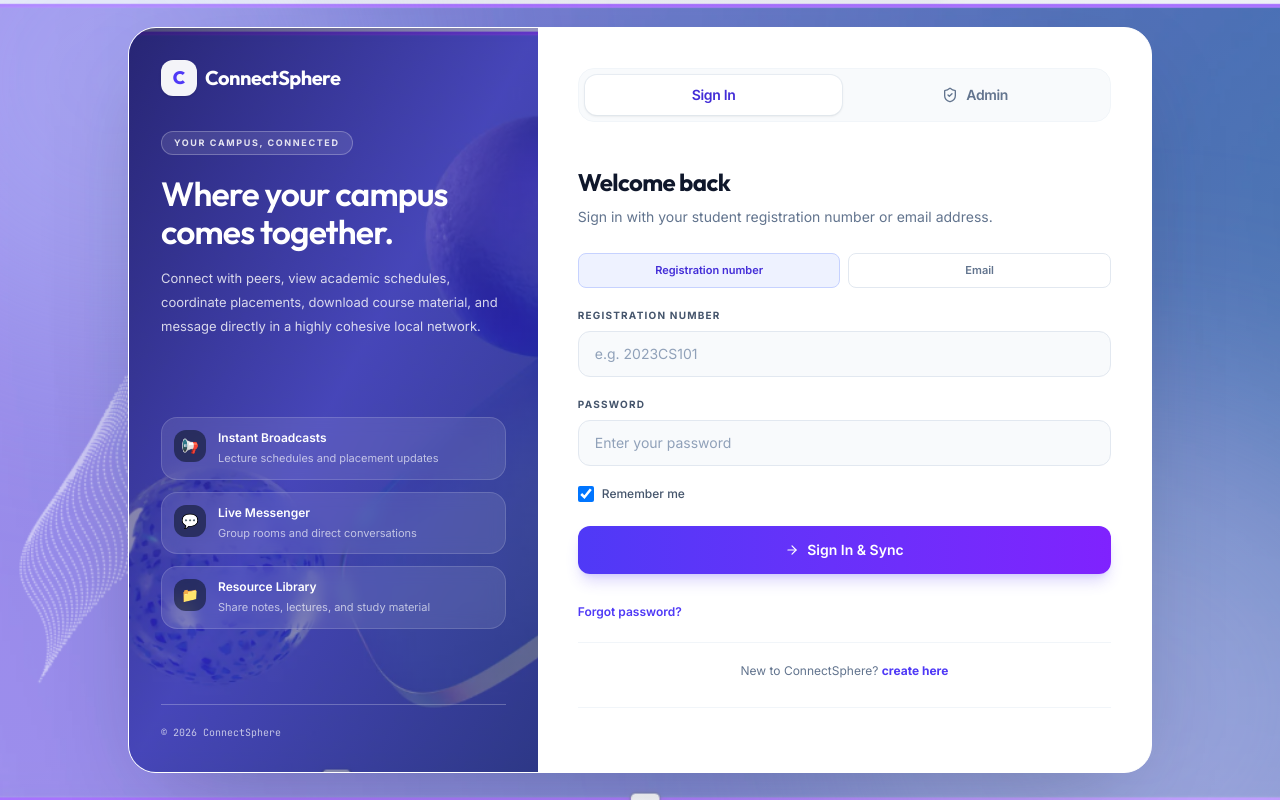
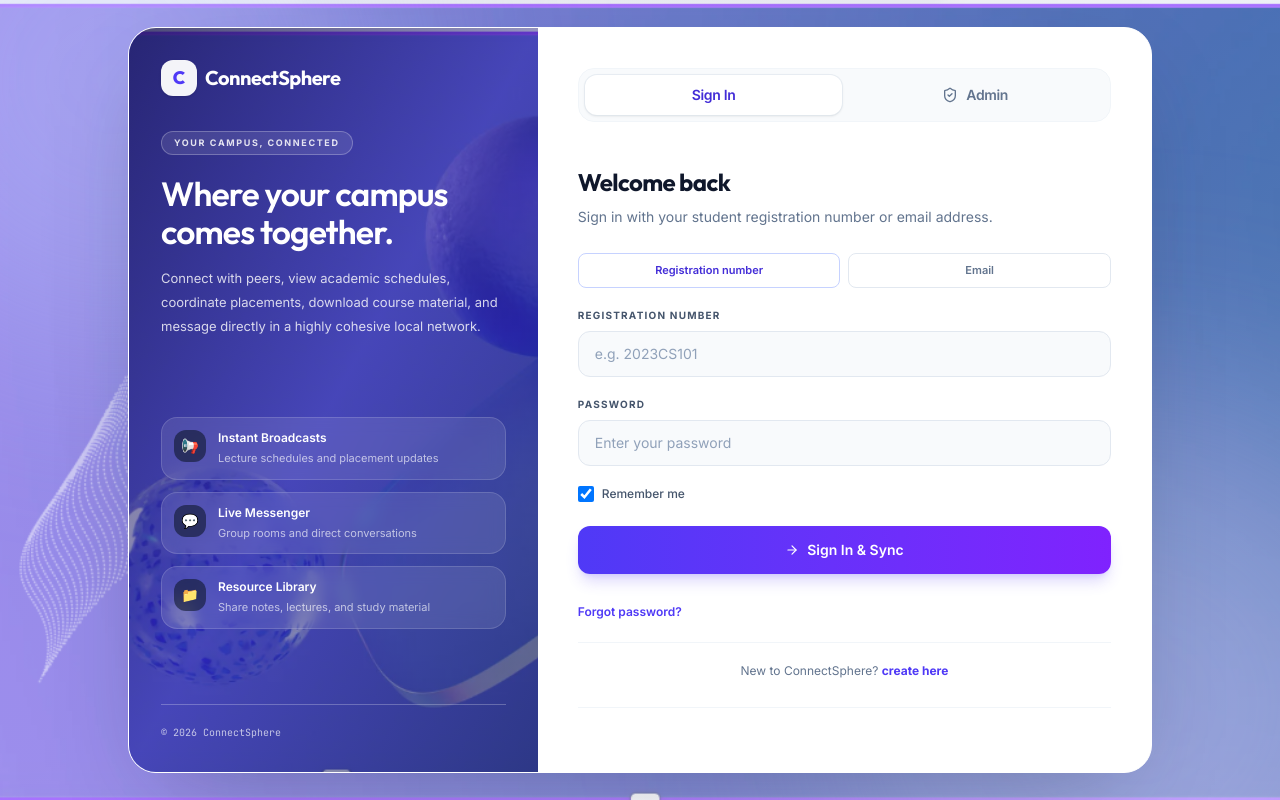
Before and after one commit to Rishit-Ranjan/Connect_Sphere, a React (Vite) app in the folder frontend/: page / in a window 1280 px wide. Built offline with nearby package versions, Linux system fonts and the light colour scheme; no server answers.

Commit message:
Changed the selected Registration number / Email section selector from indigo to white, including in dark mode

```diff
--- a/frontend/src/components/LoginView.jsx
+++ b/frontend/src/components/LoginView.jsx
@@ -262,7 +262,7 @@ export default function LoginView({ verificationNotice }) {
                   aria-pressed={activeTab === 'signin'}
                   className={`flex-1 py-2.5 text-xs sm:text-sm font-semibold tracking-tight rounded-xl transition-all flex items-center justify-center gap-2 whitespace-nowrap cursor-pointer ${
                     activeTab === 'signin'
-                      ? 'text-indigo-700 bg-white shadow-sm ring-1 ring-slate-200/70'
+                      ? 'text-indigo-700 !bg-white shadow-sm ring-1 ring-slate-200/70'
                       : 'text-slate-500 hover:text-slate-800'
                   }`}
                 >
@@ -278,7 +278,7 @@ export default function LoginView({ verificationNotice }) {
                   aria-pressed={activeTab === 'admin'}
                   className={`flex-1 py-2.5 text-xs sm:text-sm font-semibold tracking-tight rounded-xl transition-all flex items-center justify-center gap-2 whitespace-nowrap cursor-pointer ${
                     activeTab === 'admin'
-                      ? 'text-amber-700 bg-white shadow-sm ring-1 ring-slate-200/70'
+                      ? 'text-amber-700 !bg-white shadow-sm ring-1 ring-slate-200/70'
                       : 'text-slate-500 hover:text-slate-800'
                   }`}
                 >
@@ -357,7 +357,7 @@ export default function LoginView({ verificationNotice }) {
                     aria-pressed={loginIdentifierType === 'registrationNumber'}
                     className={`flex-1 py-2 rounded-lg text-[11px] font-semibold border transition-colors cursor-pointer ${
                       loginIdentifierType === 'registrationNumber'
-                        ? 'bg-indigo-50 border-indigo-200 text-indigo-700'
+                        ? '!bg-white border-indigo-200 text-indigo-700'
                         : 'bg-white border-slate-200 text-slate-500 hover:border-indigo-200'
                     }`}
                   >
@@ -369,7 +369,7 @@ export default function LoginView({ verificationNotice }) {
                     aria-pressed={loginIdentifierType === 'email'}
                     className={`flex-1 py-2 rounded-lg text-[11px] font-semibold border transition-colors cursor-pointer ${
                       loginIdentifierType === 'email'
-                        ? 'bg-indigo-50 border-indigo-200 text-indigo-700'
+                        ? '!bg-white border-indigo-200 text-indigo-700'
                         : 'bg-white border-slate-200 text-slate-500 hover:border-indigo-200'
                     }`}
                   >
```
